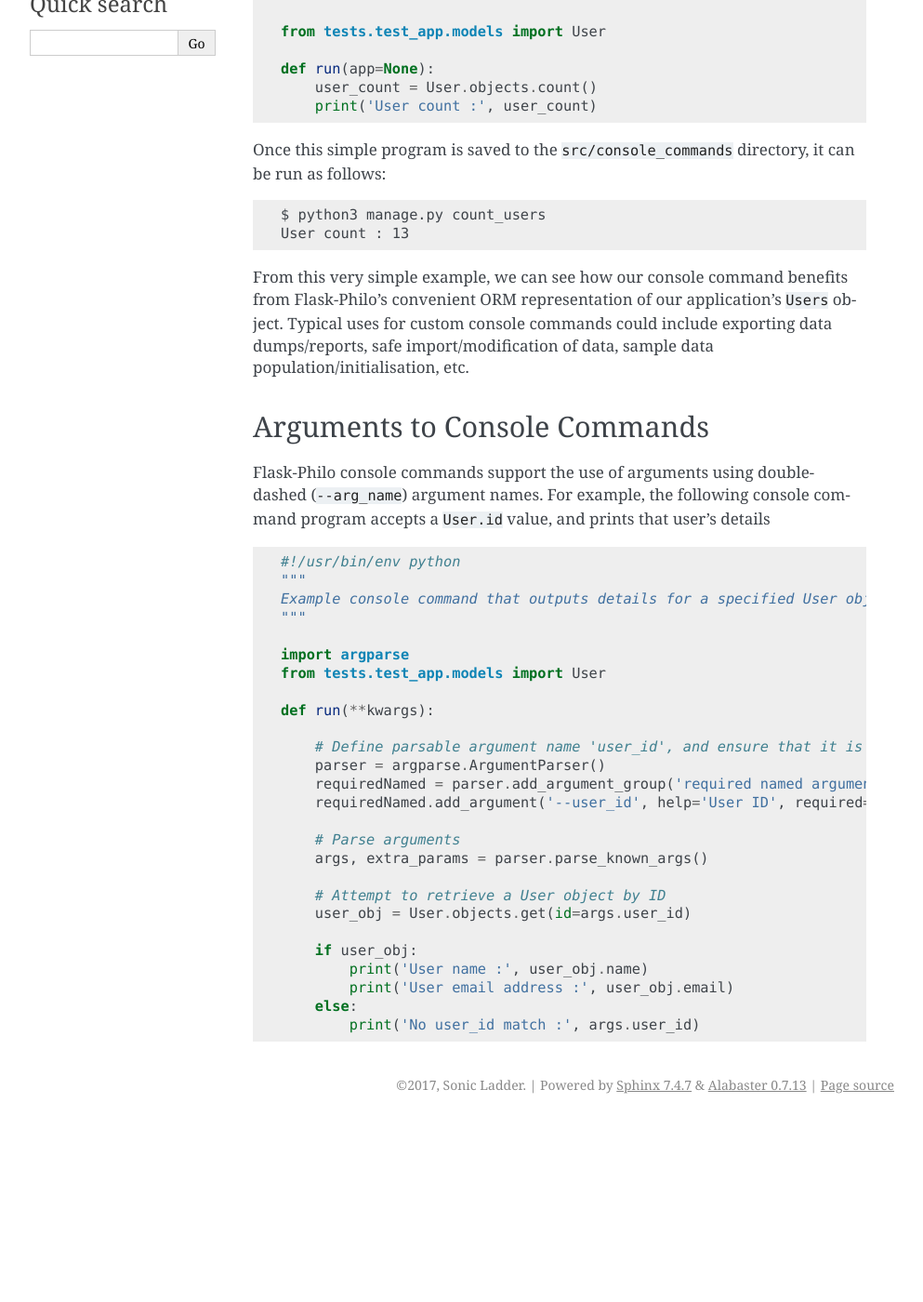
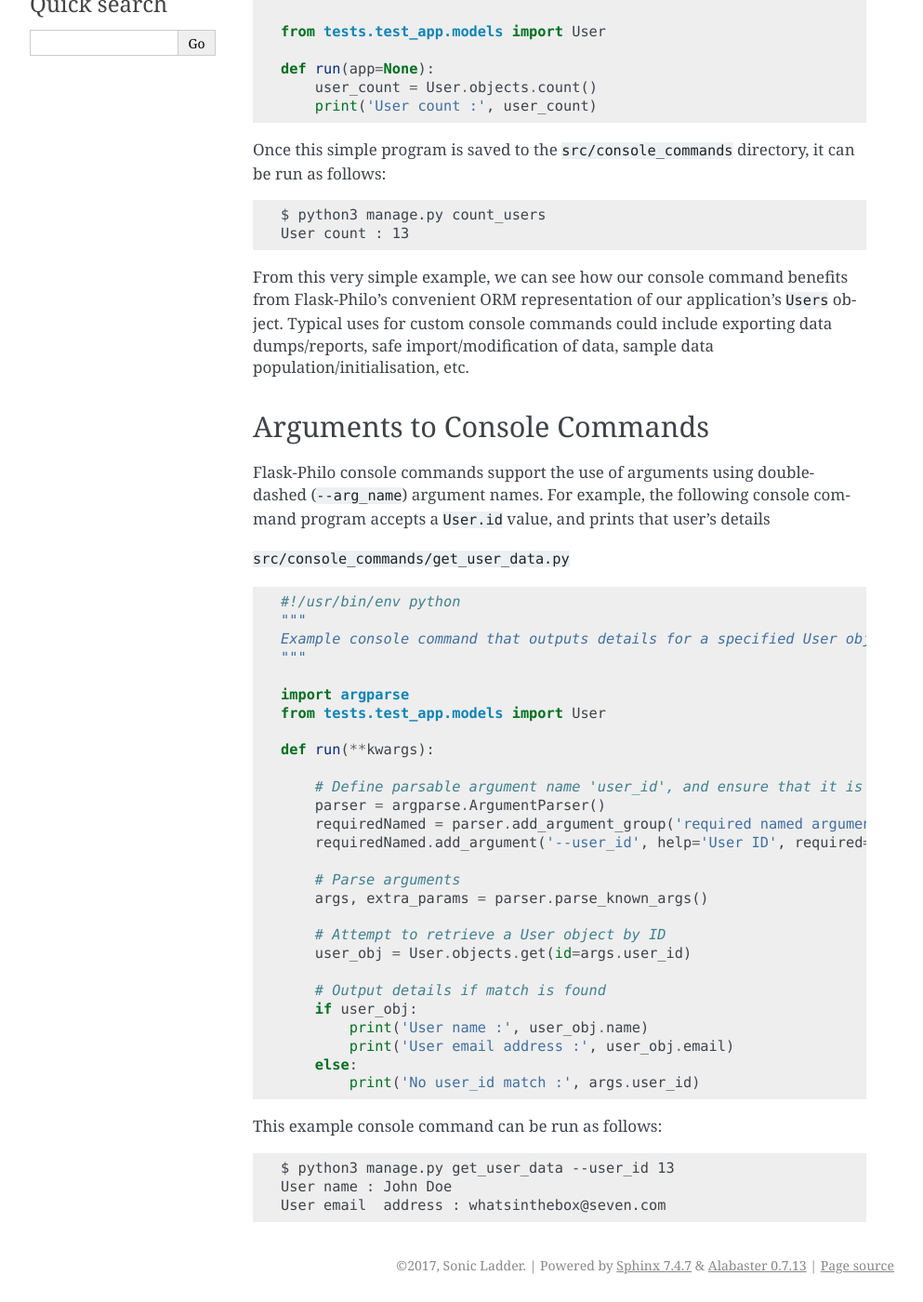
Before and after one commit to fenderdigital/flask-philo, a Sphinx documentation site: the page built from documentation/source/etc/console_commands.rst, in a window 1280 px wide and 1400 px high, scrolled down 828 px. Shown: the whole window at 93% size, without its empty margins (148-1141 px from the left). Built offline with Sphinx 7.4.7, drawn with Linux system fonts in a browser that asks for light colours; pages that are not in the unit, such as notebooks, are missing from menus; before the commit the page ends 2034 px from its top, so only the background shows below that.

Commit message:
console docs

```diff
--- a/documentation/source/etc/console_commands.rst
+++ b/documentation/source/etc/console_commands.rst
@@ -54,6 +54,7 @@ Arguments to Console Commands
 
 Flask-Philo console commands support the use of arguments using double-dashed (``--arg_name``) argument names. For example, the following console command program accepts a ``User.id`` value, and prints that user's details
 
+``src/console_commands/get_user_data.py``
 ::
 
     #!/usr/bin/env python
@@ -77,8 +78,18 @@ Flask-Philo console commands support the use of arguments using double-dashed (`
         # Attempt to retrieve a User object by ID
         user_obj = User.objects.get(id=args.user_id)
 
+        # Output details if match is found
         if user_obj:
             print('User name :', user_obj.name)
             print('User email address :', user_obj.email)
         else:
             print('No user_id match :', args.user_id)
+
+
+This example console command can be run as follows:
+
+::
+
+    $ python3 manage.py get_user_data --user_id 13
+    User name : John Doe
+    User email  address : whatsinthebox@seven.com
```
